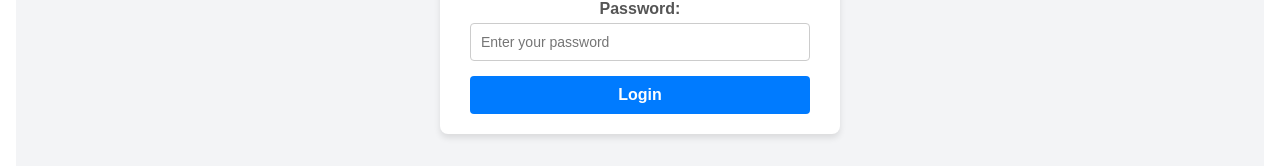
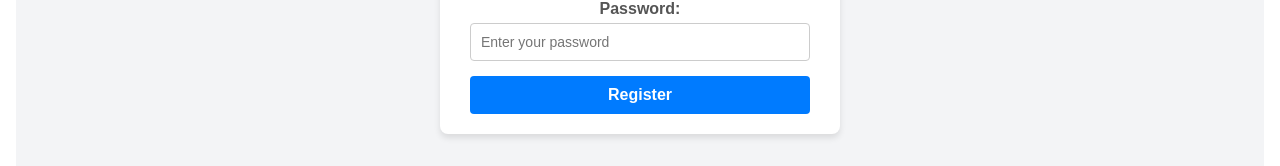
Before and after one commit to zerox555/LibraryPERNPublic, a React (Create React App) app: page /register in a window 1280 px wide. Shown: the part 483-649 px from the top of the page. Built offline with nearby package versions, Linux system fonts and the light colour scheme.

Commit message:
changed 'login' to 'register' on register.jsx

```diff
--- a/src/components/Register.jsx
+++ b/src/components/Register.jsx
@@ -61,7 +61,7 @@
                         required
                     />
                 </div>
-                <button type="submit" className="login-button">Login</button>
+                <button type="submit" className="login-button">Register</button>
             </form>
         </div>
     );
```
